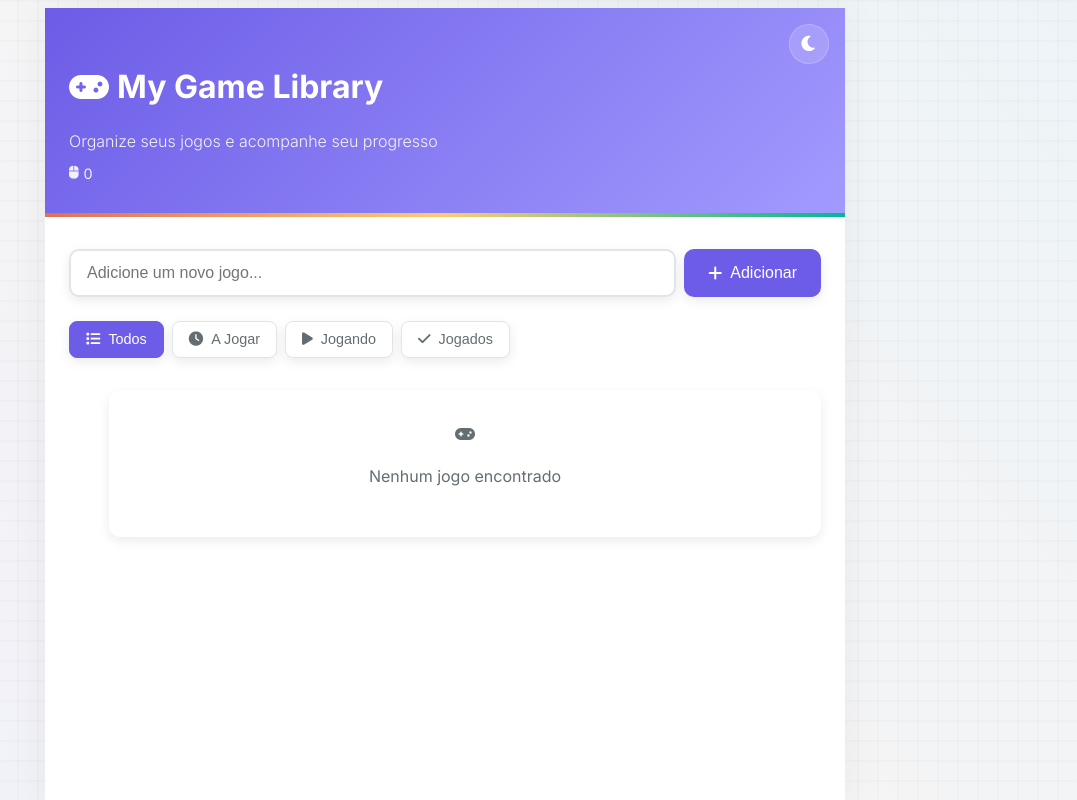
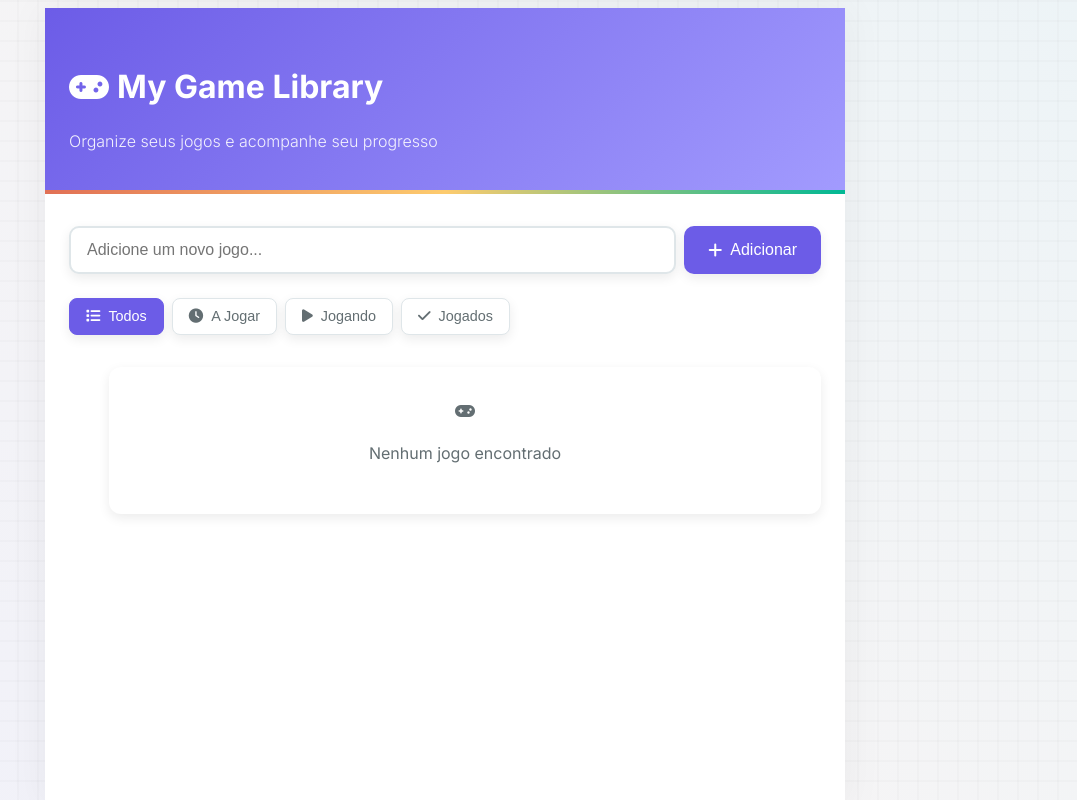
Before and after one commit to danerlps/GameVault, a plain HTML site: page index.html in a window 1280 px wide. Shown: the whole page, without its empty margins (203-1280 px from the left). Drawn offline with Linux system fonts and the light colour scheme.

```diff
--- a/index.html
+++ b/index.html
@@ -14,16 +14,7 @@
             <div class="header-content">
                 <h1><i class="fas fa-gamepad"></i> My Game Library</h1>
                 <p>Organize seus jogos e acompanhe seu progresso</p>
-                <div class="click-counter">
-                    <i class="fas fa-mouse"></i>
-                    <span id="click-count"></span>
-                </div>
-            </div>
-            <div class="theme-switcher">
-                <button class="theme-toggle-btn">
-                    <i class="fas fa-moon"></i>
-                    <i class="fas fa-sun"></i>
-                </button>
+
             </div>
         </header>
 
--- a/script.js
+++ b/script.js
@@ -4,12 +4,10 @@
     const addBtn = document.getElementById('add-btn');
     const gamesList = document.getElementById('games-list');
     const filterBtns = document.querySelectorAll('.filter-btn');
-    const clickCountElement = document.getElementById('click-count');
     const themeToggleBtn = document.querySelector('.theme-toggle-btn');
 
     // Estado da aplicação
     let games = JSON.parse(localStorage.getItem('games')) || [];
-    let clickCount = parseInt(localStorage.getItem('clickCount')) || 0;
     let currentFilter = 'all';
     let currentGameRating = 0;
     let currentGameId = null;
@@ -18,8 +16,6 @@
     init();
 
     function init() {
-        // Atualiza o contador de cliques na UI
-        clickCountElement.textContent = clickCount;
         renderGames();
         setupEventListeners();
         loadThemePreference();
@@ -30,15 +26,11 @@
     function setupEventListeners() {
         addBtn.addEventListener('click', function() {
             addGame();
-            // Incrementa o contador ao adicionar um jogo
-            incrementClickCount();
         });
 
         gameInput.addEventListener('keypress', function(e) {
             if (e.key === 'Enter') {
                 addGame();
-                // Incrementa o contador ao adicionar um jogo com Enter
-                incrementClickCount();
             }
         });
 
@@ -65,13 +57,6 @@
 
         document.body.setAttribute('data-theme', newTheme);
         localStorage.setItem('theme', newTheme);
-    }
-
-    function incrementClickCount() {
-        clickCount++;
-        clickCountElement.textContent = clickCount;
-        // Salva o contador no localStorage
-        localStorage.setItem('clickCount', clickCount.toString());
     }
 
     function renderGames() {
--- a/styles.css
+++ b/styles.css
@@ -14,14 +14,20 @@
     --transition: all 0.3s ease;
 }
 
-/* Modo escuro */
+/* Modo escuro harmonioso */
 body[data-theme='dark'] {
-    --background: #181a20;
+    --primary-color: #7b68ee;
+    --primary-light: #9389ff;
+    --secondary-color: #26de81;
+    --playing-color: #fed330;
+    --played-color: #26de81;
+    --to-play-color: #fd9644;
+    --background: #1a1d28;
     --card-bg: #23263a;
-    --text-color: #f1f1f1;
-    --text-light: #b2bec3;
+    --text-color: #e6e9f0;
+    --text-light: #8c8f9a;
     --border-color: #353b48;
-    --shadow: 0 4px 12px rgba(0,0,0,0.25);
+    --shadow: 0 4px 12px rgba(0,0,0,0.35);
 }
 
 body {
@@ -33,7 +39,7 @@
         radial-gradient(circle at 10% 20%, rgba(166, 177, 225, 0.1) 0%, transparent 20%),
         radial-gradient(circle at 90% 80%, rgba(129, 236, 236, 0.1) 0%, transparent 20%);
     min-height: 100vh;
-    overflow: hidden; /* trava o deslizamento */
+    overflow: hidden;
     position: fixed;
     width: 100vw;
     top: 0;
@@ -106,18 +112,6 @@
     font-weight: 300;
     opacity: 0.9;
     margin-bottom: 0.5rem;
-}
-
-.click-counter {
-    font-size: 0.9rem;
-    opacity: 0.9;
-    display: flex;
-    align-items: center;
-    gap: 0.3rem;
-}
-
-.click-counter i {
-    font-size: 0.8rem;
 }
 
 .app-main {
```
